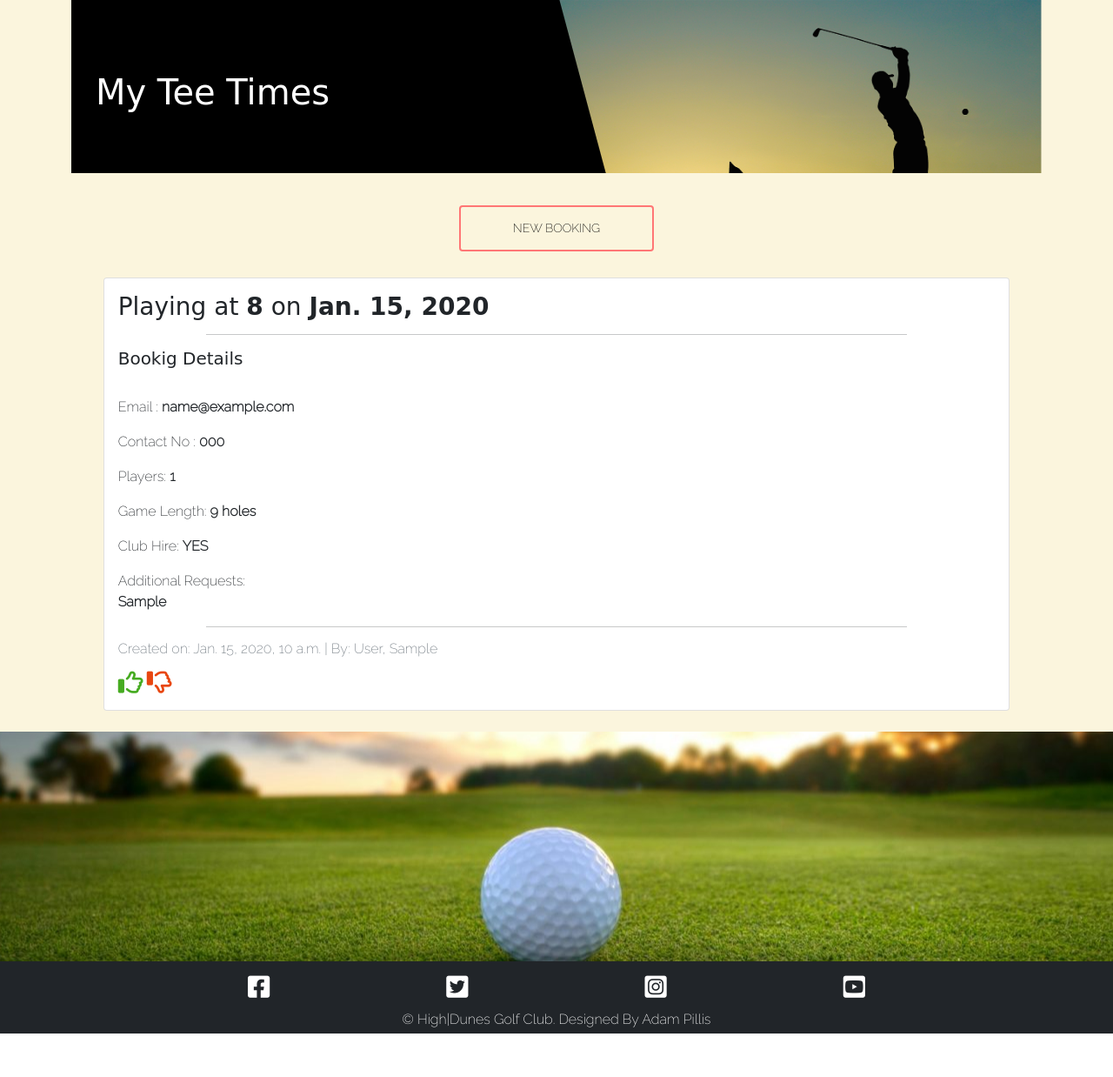
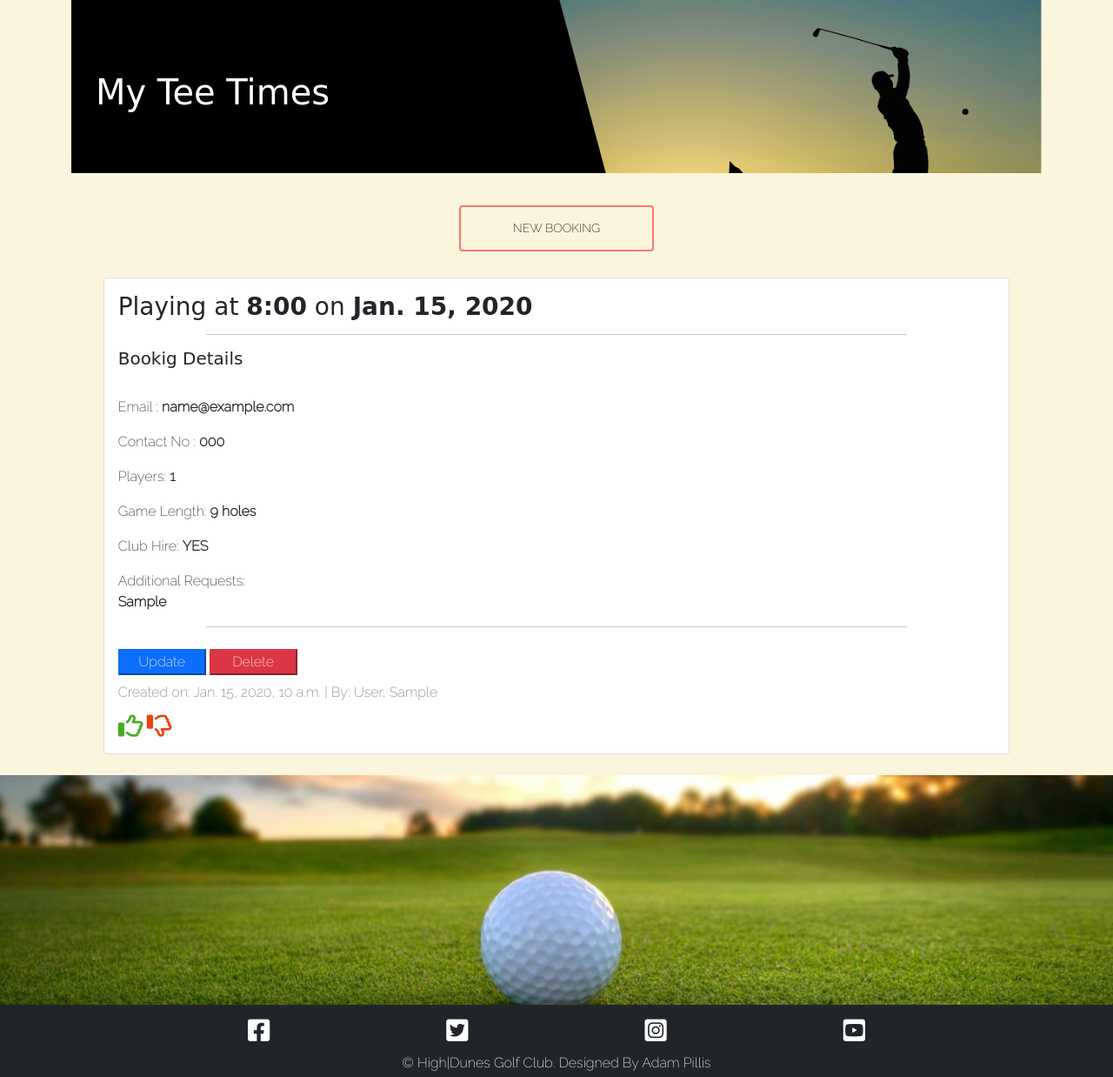
Before and after one commit to AdamPillis/HighDunes, a Django app: page /golf_booking/bookings/ in a window 1280 px wide. Shown: the part 61-1299 px from the top of the page at 87% size. Before the commit the page ends 1249 px from the top, so only its background shows below. Run offline with Django 3.2, Linux system fonts and the light colour scheme; a user stored in the database is signed in; tables that the repository leaves empty hold one stand-in row (values such as "Sample post"); some web fonts are replaced.

Commit message:
Add: buttons to view_bookings.html and update play_time attr for Bookings model

```diff
--- a/golf_booking/models.py
+++ b/golf_booking/models.py
@@ -4,7 +4,7 @@ from phonenumber_field.modelfields import PhoneNumberField
 
 NUMBER_OF_HOLES = ((9, "9"), (18, "18"))
 NUMBER_OF_PLAYERS = ((1, "1"), (2, "2"), (3, "3"), (4, "4"))
-TEE_TIMES = ((8, "8:00"), (9, "9:00"), (10, "10:00"), (11, "11:00"), (12, "12:00"), (1, "13:00"), (2, "14:00"), (3, "15:00"), (4, "16:00"), (5, "17:00"))
+TEE_TIMES = (("8:00", "8:00"), ("9:00", "9:00"), ("10:00", "10:00"), ("11:00", "11:00"), ("12:00", "12:00"), ("13:00", "13:00"), ("14:00", "14:00"), ("15:00", "15:00"), ("16:00", "16:00"), ("17:00", "17:00"))
 BOOKING_STATUS = ((0, "Pending"), (1, "Confirmed"))
 
 
@@ -23,7 +23,7 @@ class Booking(models.Model):
     booking_status = models.IntegerField(choices=BOOKING_STATUS, default=0)
     club_hire = models.BooleanField(null=False, blank=False, default=False)
     play_date = models.DateField(null=True)
-    play_time = models.IntegerField(choices=TEE_TIMES, default=False)
+    play_time = models.CharField(choices=TEE_TIMES, default=False, max_length=10)
     extra_requests = models.TextField()
     created_on = models.DateTimeField(auto_now_add=True)
 
--- a/static/css/styles.css
+++ b/static/css/styles.css
@@ -243,3 +243,9 @@ i {
   display: inline-block;
   width: 100%;
 }
+.booking-btn {
+    position: flex;
+    justify-content: center;
+    width: 10%;
+    margin: 10px auto;
+}
--- a/templates/view_bookings.html
+++ b/templates/view_bookings.html
@@ -52,6 +52,13 @@
                                   <strong>{{ booking.extra_requests }}</strong></p>
 
                             <hr />
+                            <a href="/edit/{{ item.id }}" class="text-decoration-none">
+                                <button class="booking-btn btn-primary">Update</button>
+                            </a>
+
+                            <a href="/edit/{{ item.id }}" class="text-decoration-none">
+                                <button class="booking-btn btn-danger">Delete</button>
+                            </a>
                             <!-- to display number of likes on each review -->
                             <p class="card-text text-muted h6">
                                 Created on: {{ booking.created_on}} |  By: {{ booking.last_name}}, {{ booking.first_name}}
@@ -69,29 +76,6 @@
                 {% endfor %}
             </div>
         </div>
-        <!-- <div class="card mx-auto" style="width: 60%;">
-            <div class=" col-md-12">
-                <h2 class="text-center">Bookings for:<strong>{{ user.username }}</strong></h2>
-            </div>
-            <div class="card-body">
-              <h3 class="card-title text-center">My Bookings</h3>
-              <h6 class="card-subtitle mb-2 text-muted">Booking Details</h6>
-              <span class="card-text">First Name: <strong>{{ user.profile.first_name}}</strong></span>
-              <br>
-              <span class="card-text">Last Name: <strong>{{ user.profile.last_name}}</strong></span>
-              <br>
-              <span class="card-text">Email: <strong>{{ user.profile.email}}</strong></span>
-              <br>
-              <span class="card-text">Phone Number: <strong>{{ user.profile.phone_number}}</strong></span>
-              <br>
-              <span class="card-text">Phone Number: <strong>{{ booking.number_of_holes }}</strong></span>
-            <span class="mx-auto mb-2"><a href="#">
-                <button class="btn btn-hover">Update Profile</button>
-            </a></span>
-
-          </div>
-
-        </div> -->
 
     </div>
     <div class="row">
```
Also changed, not shown: golf_booking/migrations/0006_alter_booking_play_time.py (added).
